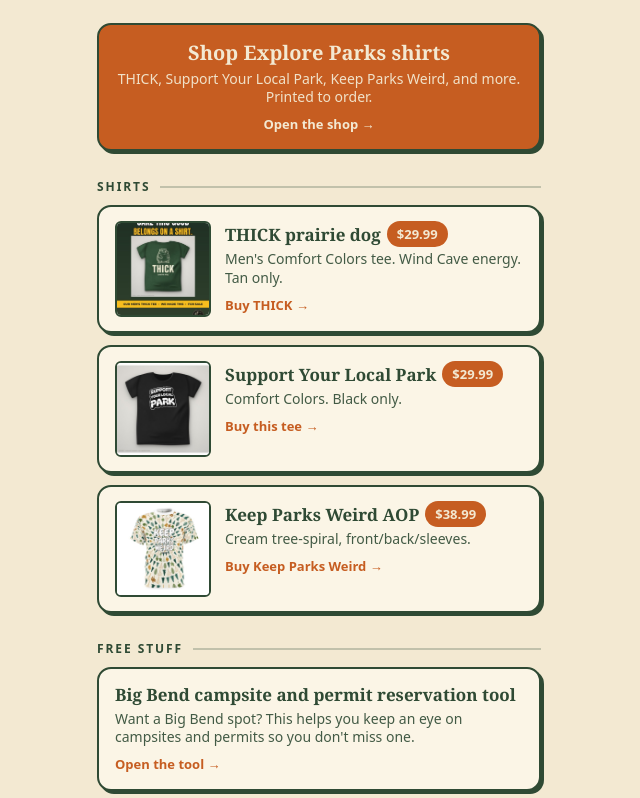
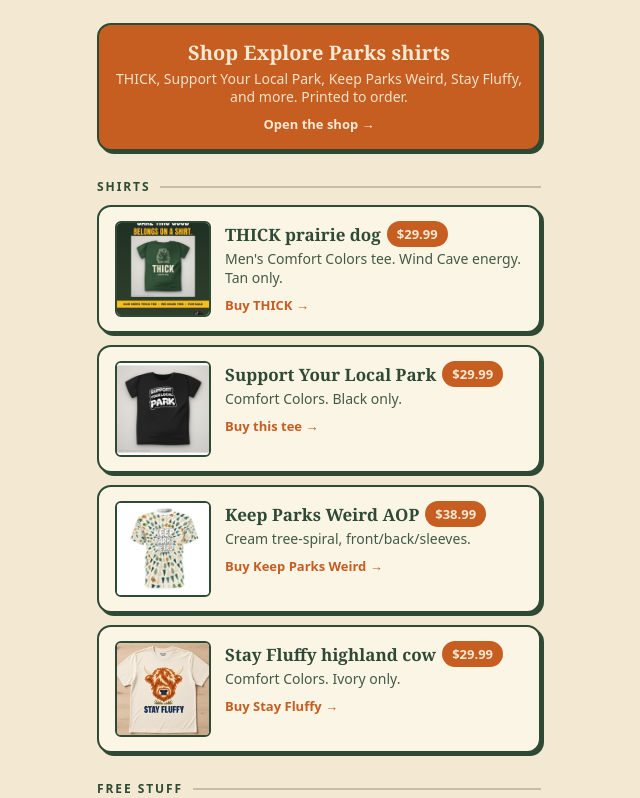
Before and after one commit to Exploreparks/explore-parks-calendar, a plain HTML site: page links/index.html in a window 1280 px wide. Shown: the part 246-1044 px from the top of the page, without its empty margins (321-961 px from the left). Drawn offline with Linux system fonts and the light colour scheme.

Commit message:
Links: add Stay Fluffy highland cow product card
Point to Printify product 33537403 ($29.99 Ivory).

```diff
--- a/links/index.html
+++ b/links/index.html
@@ -45,7 +45,7 @@
 
   <a class="link shop" href="https://explore-parks-hq.printify.me">
     <span class="t">Shop Explore Parks shirts</span>
-    <span class="d">THICK, Support Your Local Park, Keep Parks Weird, and more. Printed to order.</span>
+    <span class="d">THICK, Support Your Local Park, Keep Parks Weird, Stay Fluffy, and more. Printed to order.</span>
     <span class="go">Open the shop &rarr;</span>
   </a>
 
@@ -75,6 +75,15 @@
       <span class="t">Keep Parks Weird AOP<span class="price">$38.99</span></span>
       <span class="d">Cream tree-spiral, front/back/sleeves.</span>
       <span class="go">Buy Keep Parks Weird &rarr;</span>
+    </span>
+  </a>
+
+  <a class="link product" href="https://explore-parks-hq.printify.me/product/33537403">
+    <img src="assets/shirts/stay-fluffy.jpg" alt="Stay Fluffy highland cow tee">
+    <span>
+      <span class="t">Stay Fluffy highland cow<span class="price">$29.99</span></span>
+      <span class="d">Comfort Colors. Ivory only.</span>
+      <span class="go">Buy Stay Fluffy &rarr;</span>
     </span>
   </a>
 
```
